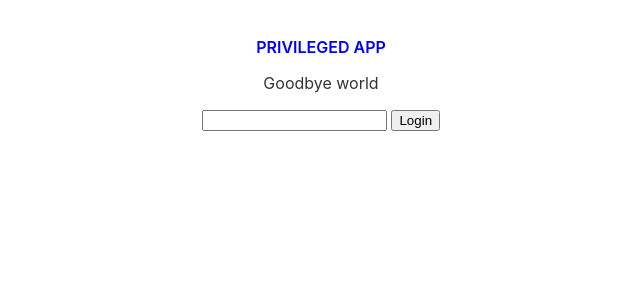
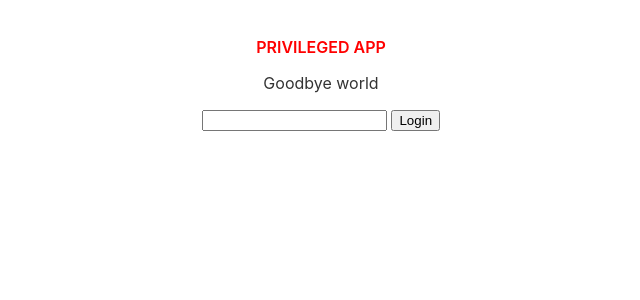
Before and after one commit to FloppyNotFound/lumber-room, a Svelte app: page / in a window 1280 px wide. Shown: the top 300 px of the page, without its empty margins (319-959 px from the left). Built offline with nearby package versions, Linux system fonts and the light colour scheme; no server answers.

Commit message:
build(scss): add scss support

```diff
--- a/src/App.svelte
+++ b/src/App.svelte
@@ -7,19 +7,19 @@
   };
 </script>
 
-<style>
+<style lang="scss">
   main {
     text-align: center;
     padding: 1rem;
     max-width: 240px;
     margin: 0 auto;
-  }
 
-  h1 {
-    color: blue;
-    text-transform: uppercase;
-    font-size: 1rem;
-    font-weight: 600;
+    h1 {
+      color: red;
+      text-transform: uppercase;
+      font-size: 1rem;
+      font-weight: 600;
+    }
   }
 
   @media (min-width: 640px) {
```
Also changed, not shown: package.json (+4 -3 lines), 1 other file (tests, documents, lock files or other folders).
